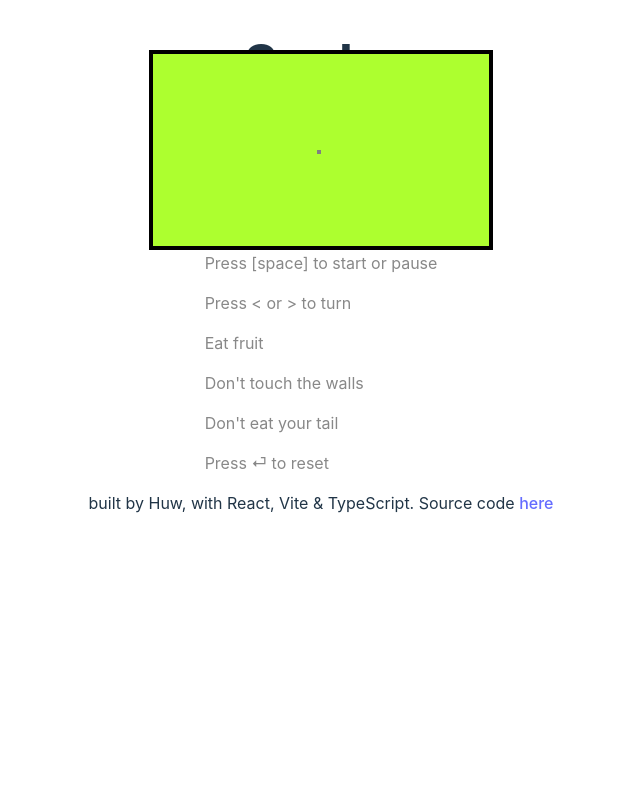
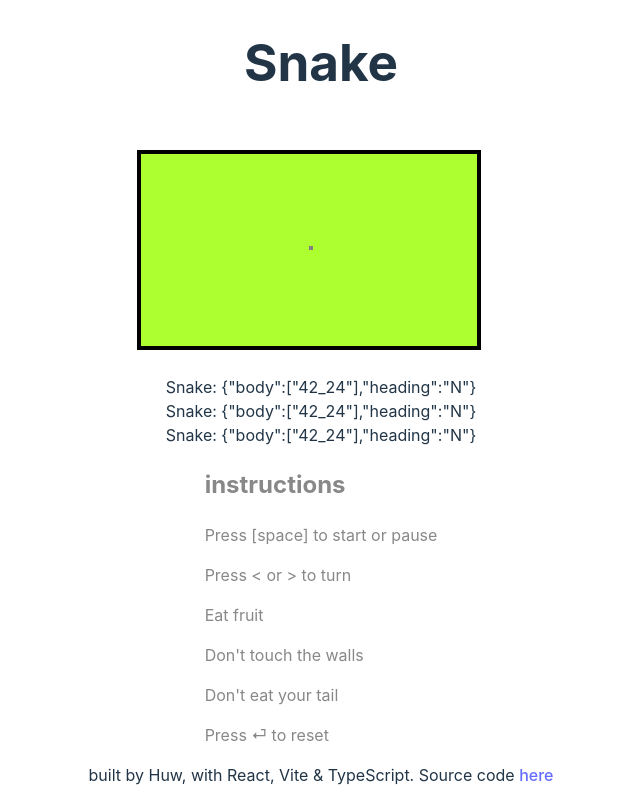
Before and after one commit to huwfernie/snake-game, a React (Vite) app: page / in a window 1280 px wide. Shown: the whole page, without its empty margins (319-959 px from the left). Built offline with nearby package versions, Linux system fonts and the light colour scheme.

Commit message:
rebuild game

```diff
--- a/src/App.tsx
+++ b/src/App.tsx
@@ -1,58 +1,117 @@
-import { useState, useEffect } from "react"
+import { useState, useEffect, useRef, useCallback } from "react"
 
 interface ISnake {
   body: string[];
   heading: string;
-  started: boolean;
-  paused: boolean;
 }
 
-const fortyEight = 48;
-const eightyFour = 84;
+const boardHeight = 48;
+const boardWidth = 84;
 
 function App() {
   const initialSnake: ISnake = {
-    body: [`${eightyFour / 2}_${fortyEight / 2}`],
-    heading: "N",
-    started: false,
-    paused: false,
+    body: ["42_24"],
+    heading: "N"
   }
+
+  const snakeRef = useRef(initialSnake);
+  const intervalRef = useRef(0);
+  const gamePausedRef = useRef(true);
+
   const [snake, setSnake] = useState(initialSnake);
-  const [frame, setFrame] = useState(0);
 
+  const animate = useCallback(() => {
+    if (gamePausedRef.current === false) {
+      const _snake = snakeRef.current.body;
+      const head = _snake[0];
+      let x = parseInt(head.split("_")[0]);
+      let y = parseInt(head.split("_")[1]);
+
+      // Loose conditions
+      const willHitBottom = y === 0 && snakeRef.current.heading === "S";
+      const willHitTop = y === boardHeight - 1 && snakeRef.current.heading === "N";
+      const willHitLeft = x === 0 && snakeRef.current.heading === "W";
+      const willHitRight = x === boardWidth - 1 && snakeRef.current.heading === "E";
+
+      if (willHitBottom || willHitTop || willHitLeft || willHitRight) {
+        console.log("loose");
+        gamePausedRef.current = true;
+        clearInterval(intervalRef.current);
+        intervalRef.current = 0;
+      } else {
+        if (snakeRef.current.heading === "N") { y = y + 1 }
+        if (snakeRef.current.heading === "S") { y = y - 1 }
+        if (snakeRef.current.heading === "E") { x = x + 1 }
+        if (snakeRef.current.heading === "W") { x = x - 1 }
+
+        const newSnakeHead = `${x}_${y}`;
+        _snake.unshift(newSnakeHead);
+        _snake.pop();
+
+        // animate
+        setSnake((snake) => {
+          return { ...snake, body: _snake }
+        });
+      }
+    }
+  }, []);
 
   useEffect(() => {
+    function tick() {
+      if (intervalRef.current !== 0) {
+        // timer interval already set up, do nothing
+      } else {
+        intervalRef.current = setInterval(() => {
+          animate();
+        }, 125);
+      }
+    }
+
+    function pauseGame() {
+      if (gamePausedRef.current === false) {
+        gamePausedRef.current = true;
+        clearInterval(intervalRef.current);
+        intervalRef.current = 0;
+      } else {
+        gamePausedRef.current = false;
+        tick();
+      }
+    }
+
+    function resetGame() {
+      snakeRef.current = {
+        body: ["42_24"],
+        heading: "N"
+      };
+      gamePausedRef.current = true;
+      clearInterval(intervalRef.current);
+      intervalRef.current = 0;
+      setSnake(snakeRef.current);
+    }
+
     function handleKeyDown(event: KeyboardEvent) {
       if (event.code === "Enter") {
-        console.log("Enter :: reset");
-        setSnake(initialSnake);
+        // console.log("Enter :: reset");
+        resetGame();
       } else if (event.code === "ArrowLeft") {
-        console.log("ArrowLeft :: updateHeading");
-        setSnake((snake) => {
-          if (snake.started) {
-            return { ...snake, heading: ["N", "E", "S", "W"][(["N", "E", "S", "W"].indexOf(snake.heading)) - 1] || "W" }
-          } else {
-            return snake;
+        // console.log("ArrowLeft :: updateHeading");
+        if (gamePausedRef.current === false) {
+          snakeRef.current = {
+            ...snakeRef.current,
+            heading: ["N", "E", "S", "W"][(["N", "E", "S", "W"].indexOf(snakeRef.current.heading)) - 1] || "W"
           }
-        });
+        }
       } else if (event.code === "ArrowRight") {
-        console.log("ArrowRight :: updateHeading");
-        setSnake((snake) => {
-          if (snake.started) {
-            return { ...snake, heading: ["N", "E", "S", "W"][(["N", "E", "S", "W"].indexOf(snake.heading)) + 1] || "N" }
-          } else {
-            return snake;
+        // console.log("ArrowRight :: updateHeading");
+        if (gamePausedRef.current === false) {
+          snakeRef.current = {
+            ...snakeRef.current,
+            heading: ["N", "E", "S", "W"][(["N", "E", "S", "W"].indexOf(snakeRef.current.heading)) + 1] || "N"
           }
-        });
+        }
       } else if (event.code === "Space") {
-        console.log("Space :: play/pause");
-        setSnake((snake) => {
-          return {
-            ...snake,
-            paused: !snake.paused,
-            started: true
-          }
-        });
+        // console.log("Space :: play/pause");
+        pauseGame();
       } else {
         // do nothing
       }
@@ -62,56 +121,17 @@ function App() {
     return () => {
       window.removeEventListener("keydown", handleKeyDown);
     }
-  }, []);
-
-  useEffect(() => {
-    if (snake.started) {
-      // 1. check direction and add new "head" to snake
-      // 2. check for wall collision
-      // 3. check for snake collision
-      // 4. remove tail from snake
-      const _snake = snake.body;
-      const head = _snake[0];
-      let x = parseInt(head.split("_")[0]);
-      let y = parseInt(head.split("_")[1]);
-
-      // Loose conditions
-      if (
-        x === 0 ||
-        x === eightyFour ||
-        y === 0 ||
-        y === fortyEight
-      ) {
-        alert("loose");
-        setSnake(initialSnake);
-      } else {
-        if (snake.heading === "N") { y = y + 1 }
-        if (snake.heading === "S") { y = y - 1 }
-        if (snake.heading === "E") { x = x + 1 }
-        if (snake.heading === "W") { x = x - 1 }
-
-        const newSnakeHead = `${x}_${y}`;
-        _snake.unshift(newSnakeHead);
-        _snake.pop();
-
-        // animate
-        setSnake((snake) => { return { ...snake, body: _snake } });
-
-        // @TODO - could update this to reference the last updated time in order to maintain regular update rate if thread is blocked
-        setTimeout(() => {
-          setFrame(frame => frame + 1 > 2 ? 0 : frame + 1);
-        }, 1000 / 8);
-
-      }
-
-
-    }
-  }, [snake, frame, initialSnake]);
+  }, [animate]);
 
   return (
-    <div className="board">
-      <Pixels snake={snake} />
-    </div>
+    <>
+      <div className="board">
+        <Pixels snake={snake} />
+      </div>
+      <div>Snake: {JSON.stringify(snake)}</div>
+      <div>Snake: {JSON.stringify(initialSnake)}</div>
+      <div>Snake: {JSON.stringify(snakeRef.current)}</div>
+    </>
   )
 }
 
@@ -119,17 +139,9 @@ function Pixels({ snake }: { snake: ISnake }) {
   return (
     <>
       {
-        new Array((fortyEight * eightyFour)).fill(0).map((item, key) => {
-          const index = key + 1;
-          const _y = Math.ceil(index / eightyFour);
-          const y = (fortyEight + 1) - Math.ceil(index / eightyFour);
-          const x = eightyFour + index - (_y * eightyFour);
-
-          if (!snake.body.includes(`${x}_${y}`)) {
-            return <span key={key} className="pixel" id={`${x}_${y}`}></span>
-          } else {
-            return <span key={key} className="pixel pixel-active" id={`${x}_${y}`}></span>
-          }
+        snake.body.map((item, key) => {
+          const [x, y] = item.split("_").map((el) => parseInt(el));
+          return <span key={key+item} className="pixel pixel-active" id={`${x}_${y}`} style={{ position: "absolute", bottom: y, left: x }}></span>
         })
       }
     </>
--- a/src/index.css
+++ b/src/index.css
@@ -49,14 +49,15 @@ h1 {
 */
 
 .board {
-  min-width: 8px;
-  min-height: 4px;
+  width: 84px;
+  height: 48px;
   border: 1px solid black;
   background-color: greenyellow;
-  /* position: relative; */
+  position: relative;
   display: grid;
   grid-template-columns: repeat(84, 1px);
   grid-template-rows: repeat(48, 1px);
+  margin: 100px;
   transform: scale(4);
 }
 
```
